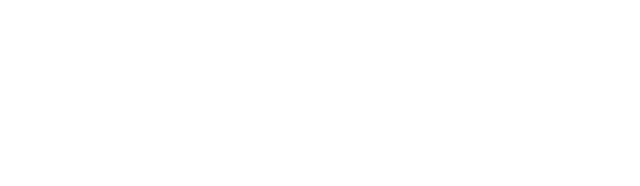
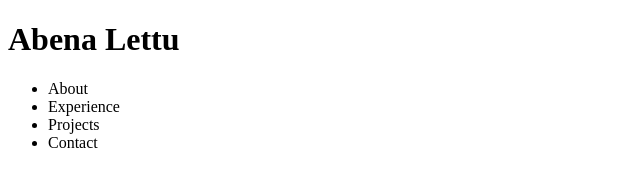
Before and after one commit to AbenaLettu97/portfolio, a plain HTML site: page index.html in a window 1280 px wide. Shown: the whole page, without its empty margins (0-640 px from the left). Drawn offline with Linux system fonts and the light colour scheme.

Commit message:
creating navigation bar

```diff
--- a/index.html
+++ b/index.html
@@ -7,7 +7,17 @@
     <title>Euncie Abena Lettu Portfolio</title>
 </head>
 <body>
-    <header></header>
+    <header>
+        <div class="navbar">
+            <h1>Abena Lettu</h1>
+            <ul>
+                <li>About</li>
+                <li>Experience</li>
+                <li>Projects</li>
+                <li>Contact</li>
+            </ul>
+        </div>
+    </header>
     <main></main>
     <footer></footer>
     <script src="index.js"></script>
```
